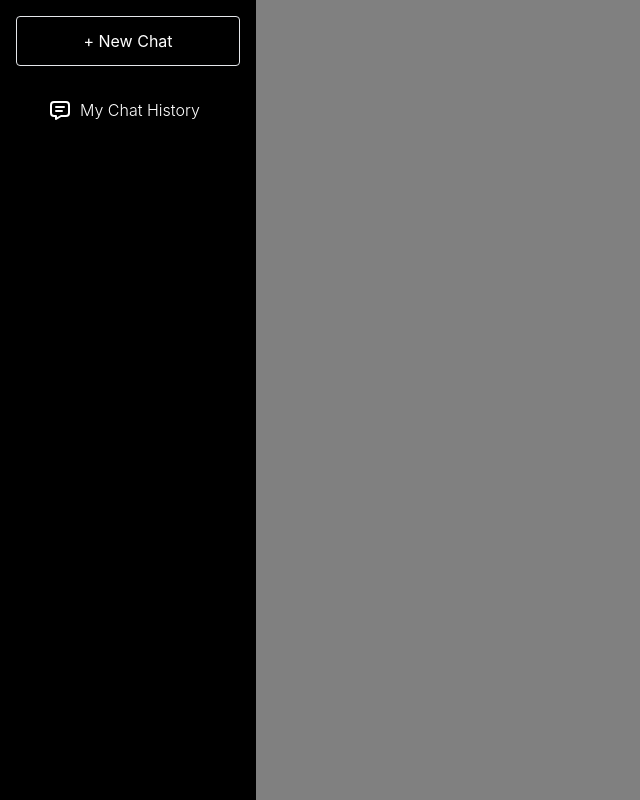
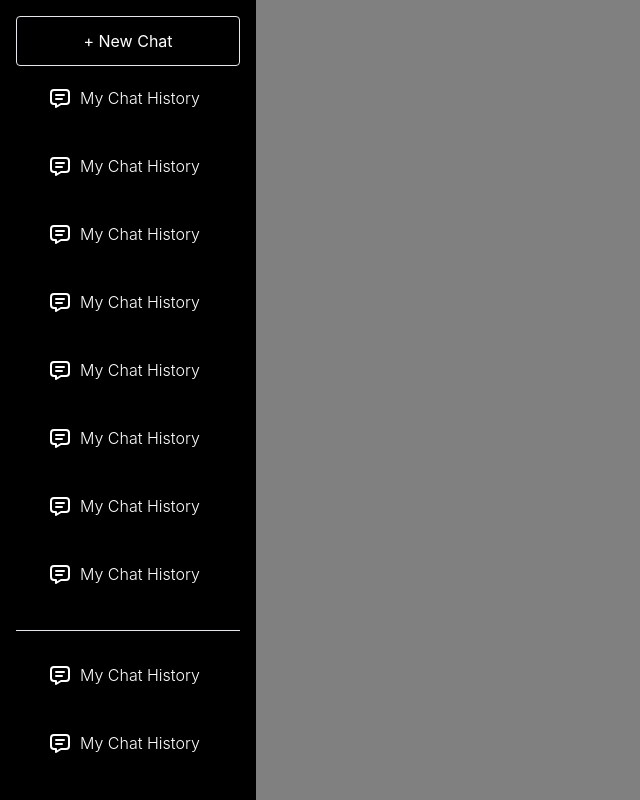
Before and after one commit to muhammadmueenarif/ChatGPT-and-React---AI-Chatbot-Revolution, a React (Create React App) app in the folder my-app/: page / in a window 1280 px wide. Shown: the whole page, without its empty margins (0-640 px from the left). Built offline with nearby package versions, Linux system fonts and the light colour scheme.

Commit message:
side bar created and issues fixed

```diff
--- a/my-app/src/Chat/index.js
+++ b/my-app/src/Chat/index.js
@@ -4,10 +4,14 @@ const Chat = () => {
   return (
     <div className="h-screen w-screen bg-[gray]">
       <div className="w-[20%] h-screen bg-[black] text-white p-4">
-        <div>
+
+        <div className="h-[5%]">
           <button className="w-full h-[50px] border rounded">+ New Chat</button>
         </div>
-        <div className="h-[75%]">
+
+        <div className="h-[75%] overflow-scroll hide-scroll-bar">
+          {[1,2,3,4,5,6,7,8,9,10].map((item, index)=> {
+            return(
             <div className="py-3 rounded text-center mt-5 font-light flex items-center hover:bg-slate-500 px-8
               cursor-pointer">
                 <span className="mr-2">
@@ -30,11 +34,47 @@ const Chat = () => {
                   </svg>
                 </span>
                 My Chat History
+              </div>)
+          })}
+
         </div>
+
+
+        <div className="h-[20%] overflow-scroll hide-scroll-bar border-t">
+          {[1,2].map((item, index)=> {
+            return(
+            <div className="py-3 rounded text-center mt-5 font-light flex items-center hover:bg-slate-500 px-8
+              cursor-pointer">
+                <span className="mr-2">
+                  <svg
+                    xmlns="http://www.w3.org/2000/svg"
+                    width="24"
+                    height="24"
+                    viewBox="0 0 24 24"
+                    fill="none"
+                    stroke="currentColor"
+                    stroke-width="2"
+                    stroke-linecap="round"
+                    stroke-linejoin="round"
+                    class="icon icon-tabler icons-tabler-outline icon-tabler-message"
+                  >
+                    <path stroke="none" d="M0 0h24v24H0z" fill="none" />
+                    <path d="M8 9h8" />
+                    <path d="M8 13h6" />
+                    <path d="M18 4a3 3 0 0 1 3 3v8a3 3 0 0 1 -3 3h-5l-5 3v-3h-2a3 3 0 0 1 -3 -3v-8a3 3 0 0 1 3 -3h12z" />
+                  </svg>
+                </span>
+                My Chat History
+              </div>)
+          })}
+
         </div>
-        <div></div>
+
+
       </div>
+
       <div className="w-[80%]"></div>
+
     </div>
   );
 };
```
Lines whose indentation alone changed are shown as unchanged.
